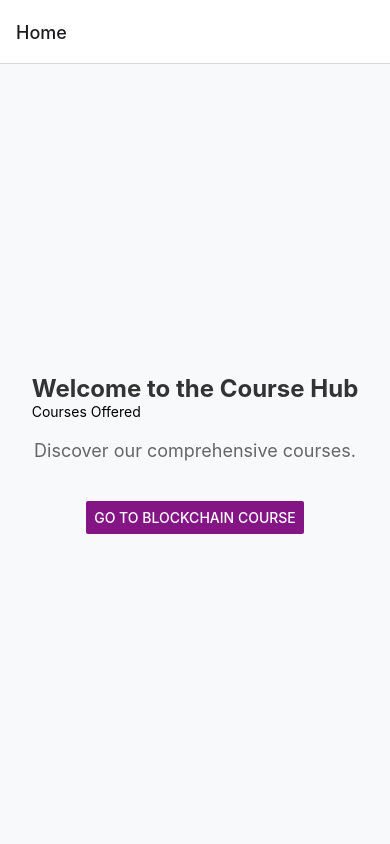
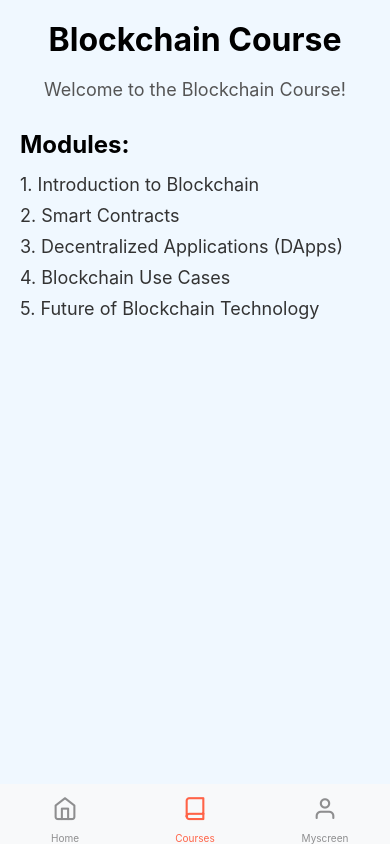
Before and after one commit to ugyentring/app2, a React Native app: screen /Courses in a window 390 px wide. Built offline with nearby package versions, Linux system fonts and the light colour scheme.

Commit message:
tab navigation done

```diff
--- a/App.js
+++ b/App.js
@@ -2,13 +2,15 @@ import { StatusBar } from "expo-status-bar";
 import { StyleSheet, Text, View } from "react-native";
 import { NavigationContainer } from "@react-navigation/native";
 import MainNavigator from "./Navigators/MainNavigator";
+import SecondaryNavigator from "./Navigators/SecondaryNavigator";
 
 export default function App() {
   return (
     <View style={styles.container}>
       <StatusBar style="auto" />
       <NavigationContainer>
-        <MainNavigator />
+        {/* <MainNavigator /> */}
+        <SecondaryNavigator />
       </NavigationContainer>
     </View>
   );
--- /dev/null
+++ b/Navigators/SecondaryNavigator.js
@@ -0,0 +1,55 @@
+import React from "react";
+import { createBottomTabNavigator } from "@react-navigation/bottom-tabs";
+import Home from "../screens/Home";
+import BlockchainCourse from "../screens/BloackchainCourse";
+import Myscreen from "../screens/Myscreen";
+import { Feather } from "@expo/vector-icons";
+
+const Tab = createBottomTabNavigator();
+
+export default function SecondaryNavigator() {
+  return (
+    <Tab.Navigator
+      screenOptions={{
+        headerShown: false,
+        tabBarShowLabel: true,
+        tabBarActiveTintColor: "tomato",
+        // tabBarActiveBackgroundColor: "black",
+        tabBarStyle: {
+          backgroundColor: "#f8f9fa",
+          borderTopWidth: 0,
+          height: 60,
+        },
+      }}
+    >
+      <Tab.Screen
+        name="Home"
+        component={Home}
+        options={{
+          tabBarIcon: ({ color, size }) => (
+            <Feather name="home" size={size} color={color} />
+          ),
+        }}
+      />
+      <Tab.Screen
+        name="Courses"
+        component={BlockchainCourse}
+        options={{
+          tabBarIcon: ({ color, size }) => (
+            <Feather name="book" size={size} color={color} />
+          ),
+        }}
+      />
+
+      <Tab.Screen
+        name="Myscreen"
+        component={Myscreen}
+        options={{
+          tabBarIcon: ({ color, size }) => (
+            <Feather name="user" size={size} color={color} />
+          ),
+        }}
+      />
+    </Tab.Navigator>
+  );
+}
--- a/screens/BloackchainCourse.js
+++ b/screens/BloackchainCourse.js
@@ -2,15 +2,13 @@ import React from "react";
 import { Text, View, StyleSheet, ScrollView } from "react-native";
 
 export default function BlockchainCourse({ route }) {
-  const { college } = route.params;
+  const { college } = route.params || {};
 
   return (
     <ScrollView style={styles.container}>
       <Text style={styles.title}>Blockchain Course</Text>
-
       <Text style={styles.description}>Welcome to the Blockchain Course!</Text>
 
-      {/* Course Modules */}
       <View style={styles.modules}>
         <Text style={styles.moduleTitle}>Modules:</Text>
         <Text style={styles.module}>1. Introduction to Blockchain</Text>
@@ -20,7 +18,11 @@ export default function BlockchainCourse({ route }) {
         <Text style={styles.module}>5. Future of Blockchain Technology</Text>
       </View>
 
-      <Text>This is the {college} Blockchain Course.</Text>
+      {college && (
+        <Text style={styles.footerNote}>
+          This is the {college} Blockchain Course.
+        </Text>
+      )}
     </ScrollView>
   );
 }
--- a/screens/Home.js
+++ b/screens/Home.js
@@ -2,10 +2,6 @@ import React from "react";
 import { Button, Text, View, StyleSheet } from "react-native";
 
 export default function HomeScreen({ navigation }) {
-  function handleNext() {
-    navigation.navigate("BlockchainCourse", { college: "GCIT" });
-  }
-
   return (
     <View style={styles.container}>
       <View style={styles.header}>
@@ -15,11 +11,6 @@ export default function HomeScreen({ navigation }) {
       <View style={styles.body}>
         <Text style={styles.bodyText}>Discover our comprehensive courses.</Text>
       </View>
-      <Button
-        title="Go to Blockchain Course"
-        onPress={handleNext}
-        color="#841584"
-      />
     </View>
   );
 }
--- /dev/null
+++ b/screens/Myscreen.js
@@ -0,0 +1,9 @@
+import { View, Text } from "react-native";
+
+export default function Myscreen() {
+  return (
+    <View style={{ flex: 1, justifyContent: "center", alignItems: "center" }}>
+      <Text>Myscreen</Text>
+    </View>
+  );
+}
```
